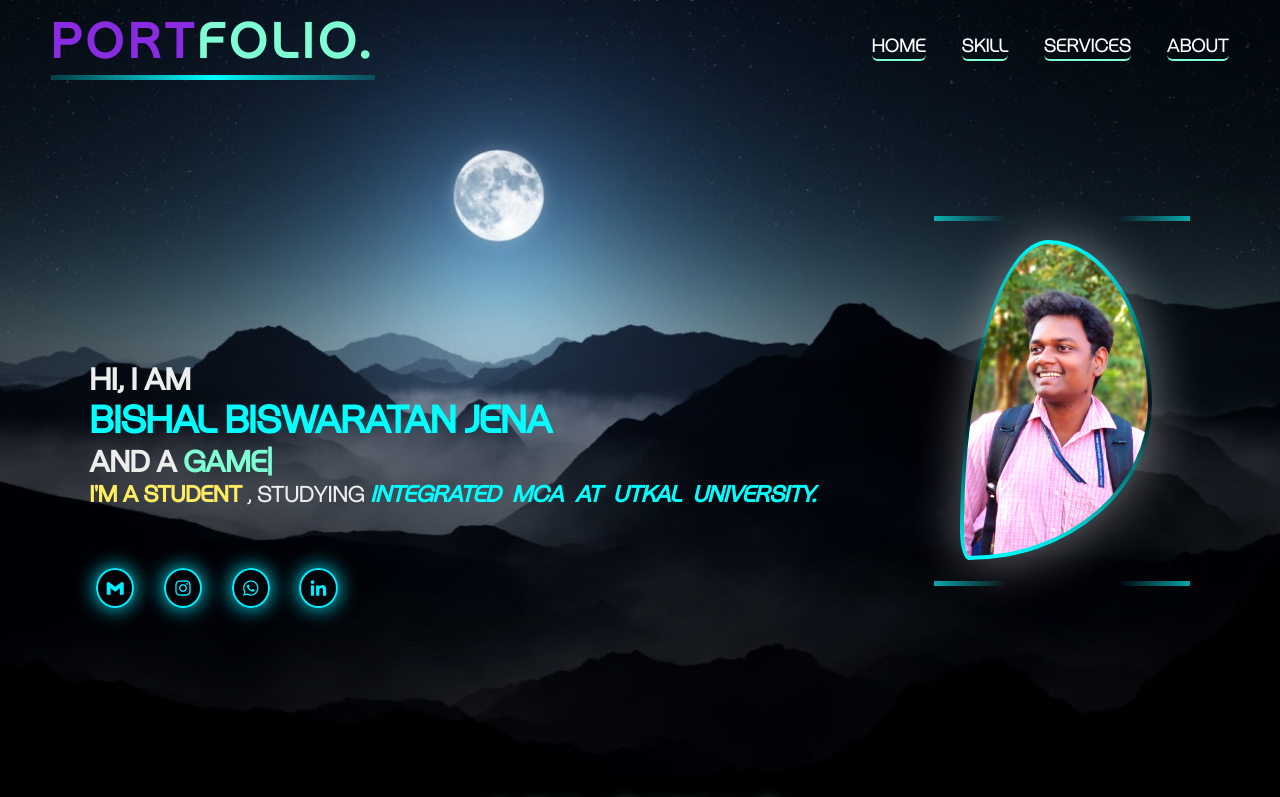
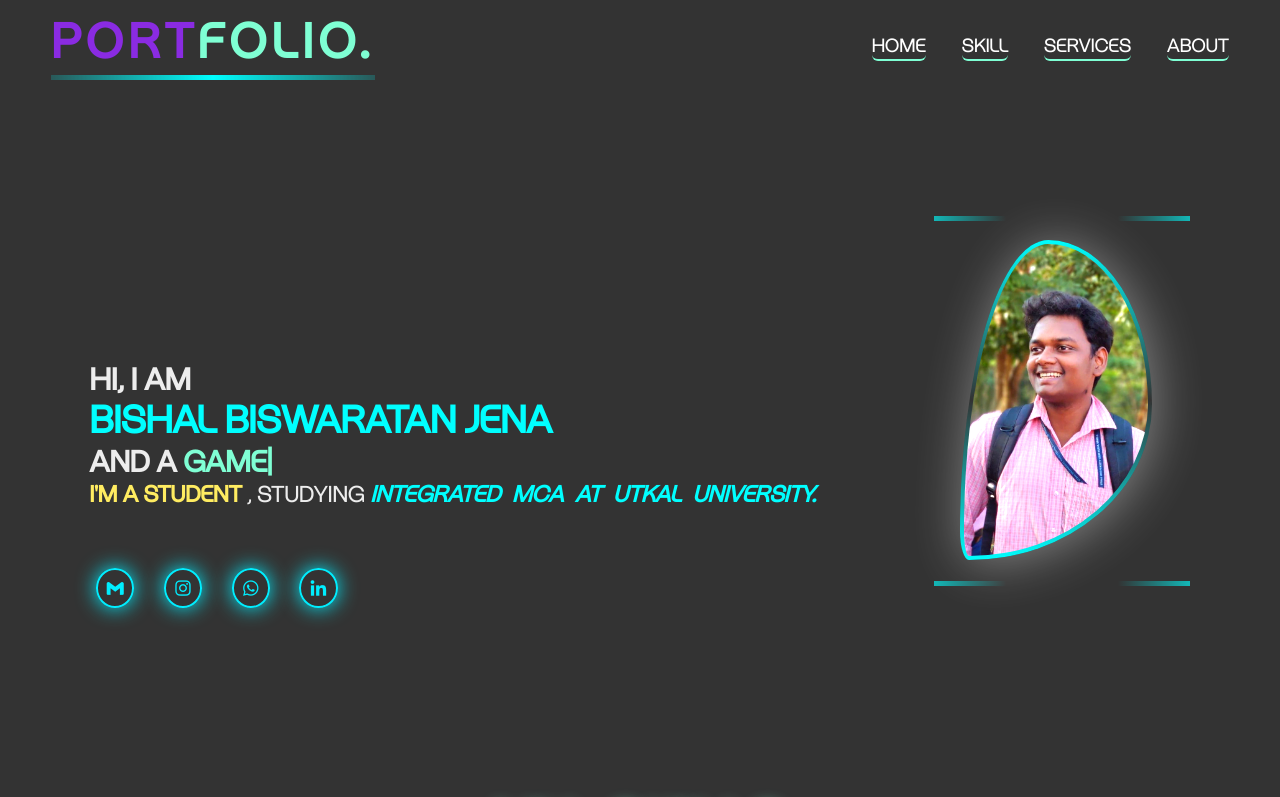
Before and after one commit to BishalJuju/MY-PORTFOLIO, a plain HTML site: page index.html in a window 1280 px wide. Shown: the top 797 px of the page. Drawn offline with nearby package versions, Linux system fonts and the light colour scheme.

Commit message:
Update style.css

```diff
--- a/style.css
+++ b/style.css
@@ -120,9 +120,10 @@ body{
 	width: 100%;
 	justify-content: space-between;
 	height: 100vh;
-	background: url('./moon mountain.jpg') no-repeat;
+	/*background: url('./moon mountain.jpg') no-repeat;
 	background-size: cover;
-	background-position: center;
+	background-position: center;*/
+	background:#333;
 	display: flex;
 	align-items: center;
 	justify-content: space-between;
```
